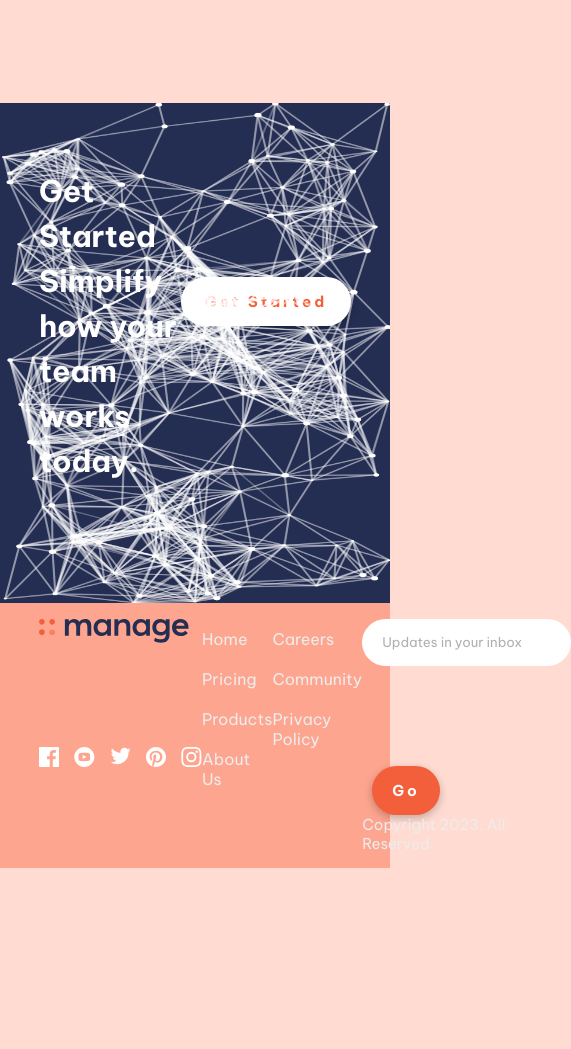
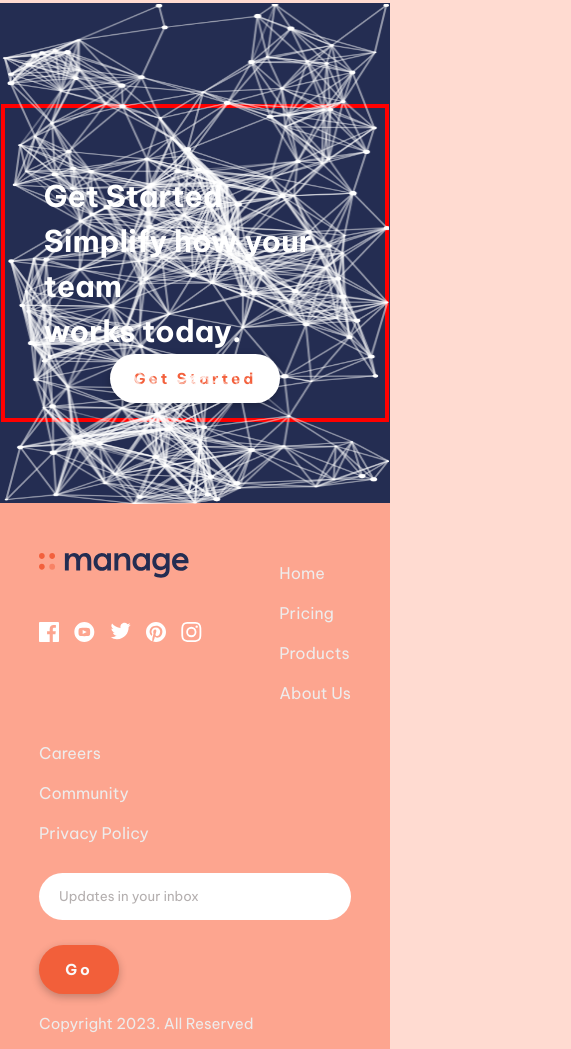
Before and after one commit to charlesmambo/manage-landing-page, a plain HTML site: page index.html in a window 390 px wide. Shown: the part 3888-4937 px from the top of the page, 571 px wide, since content can reach past the window. Before the commit the page ends 4756 px from the top, so only its background shows below. Drawn offline with Linux system fonts and the light colour scheme; animation ran at ten frames a second.

Commit message:
Complete footer Mobile View

```diff
--- a/index.html
+++ b/index.html
@@ -209,7 +209,7 @@
             </ul>
         </div>
         <div class="footer-nav">
-            <ul class="">
+            <ul class="footer-item">
                 <li class="footer-list">
                     <a href="#">Home</a>
                 </li>
@@ -225,7 +225,7 @@
             </ul>
         </div>
         <div class="footer-nav">
-            <ul class="">
+            <ul class="footer-item">
                 <li class="footer-list">
                     <a href="#">Careers</a>
                 </li>
@@ -237,7 +237,7 @@
                 </li>
             </ul>
         </div>
-        <div class="footer-nav">
+        <div class="footer-nav footer-form">
             <form action="">
                 <input type="text" value="Updates in your inbox">
                 <button class="footer-btn">Go</button>
--- a/style.css
+++ b/style.css
@@ -251,8 +251,9 @@ h3 {
     position: relative;
     height: 500px;
     width: 100%;
-    box-sizing: border-box;
-    position: relative;
+    /* box-sizing: border-box;
+    position: relative; */
+    border: 1px solid #242d52;
 }
 
 .news-sub-container {
@@ -261,6 +262,7 @@ h3 {
     justify-content: space-between;
     align-items: center;
     margin-top: 100px;
+    border: 4px solid red;
 }
 
 
@@ -529,24 +531,31 @@ input {
     .main-btn {
         margin-top: 20px;
     }
+
+    footer {
+        flex-wrap: wrap;
+        gap: 20px;
+       padding-top: 50px;
+    }
+
+    .social-icons {
+        margin-top: 50px;
+    }
+
+    input {
+        margin-bottom: 20px;
+        width: 100%;
+    }
+
+    .footer-form {
+        width: 100%;
+    }
+
+    .footer-btn {
+        margin: 5px 0 20px 0;
+        width: 80px;
+    }
 }
-
-
-/* @media screen and (max-width: 767px) {
-    .testimonial-card {
-        width: 75%;
-        min-width: 300px;
-        margin: 15px 0;
-    }
-    .testimonial-card img{
-        border: 2px solid #e7dad7;
-        border-radius: 50%;
-        position: absolute;
-        top: -20px;
-        left: 150px;
-        width: 70px;
-    }
-} */
 
 @media screen and (max-width: 567px) {
     .num {
@@ -558,16 +567,19 @@ input {
         height: 40px;
         width: 100%;
     }
-
-    /* .content h3 {
-        padding: 8px 30px;
-        background-color: rgb(243, 96, 60)
-    } */
-
     .service-content {
         display: flex;
         flex-direction: column;
         gap: 20px;
         margin-bottom: 40px;
     }
+
+    .news-sub-container {
+        flex-direction: column;
+
+    }
+
+    .social-icons {
+        margin-top: 40px;
+    }
  }
```
